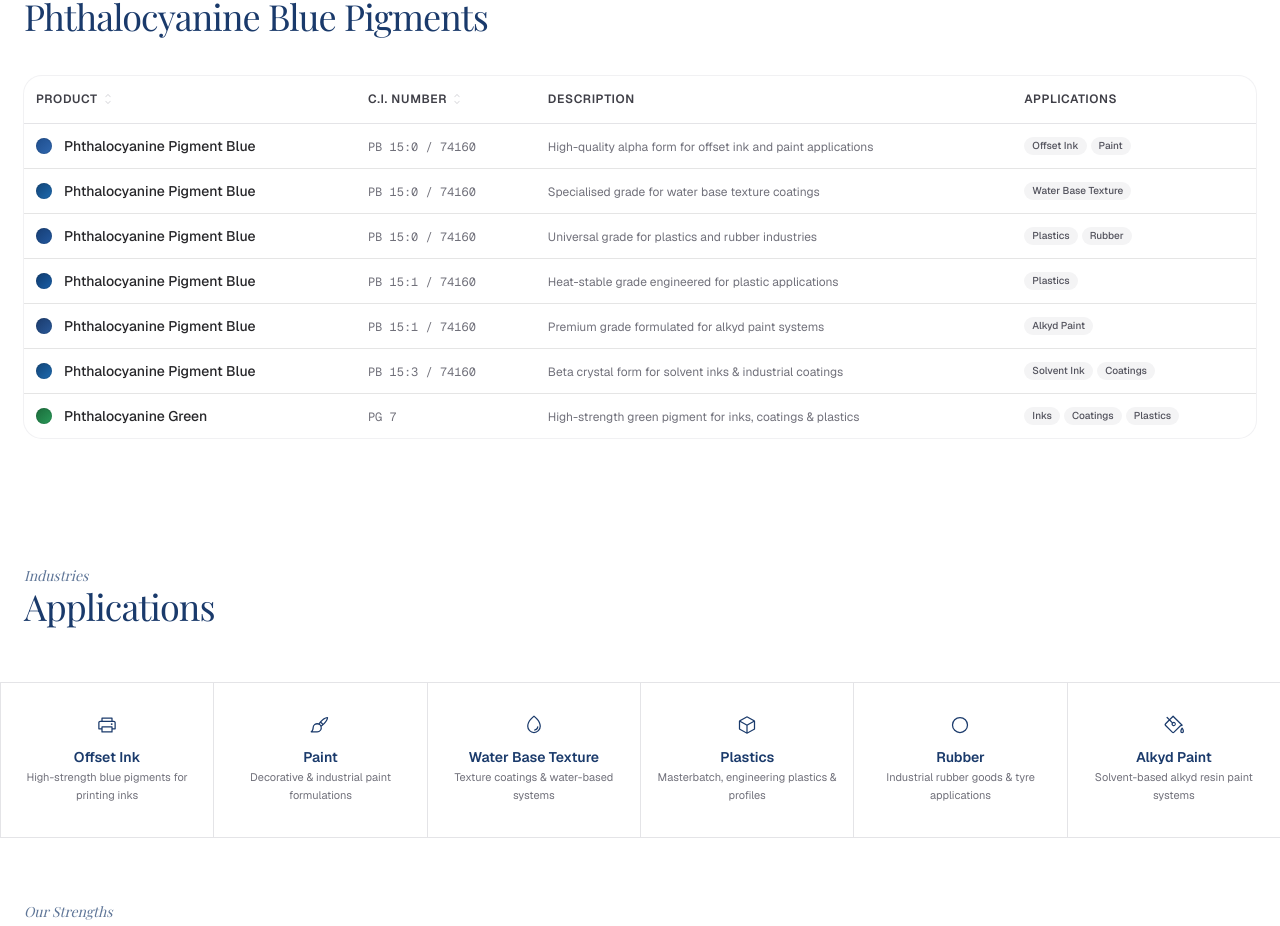
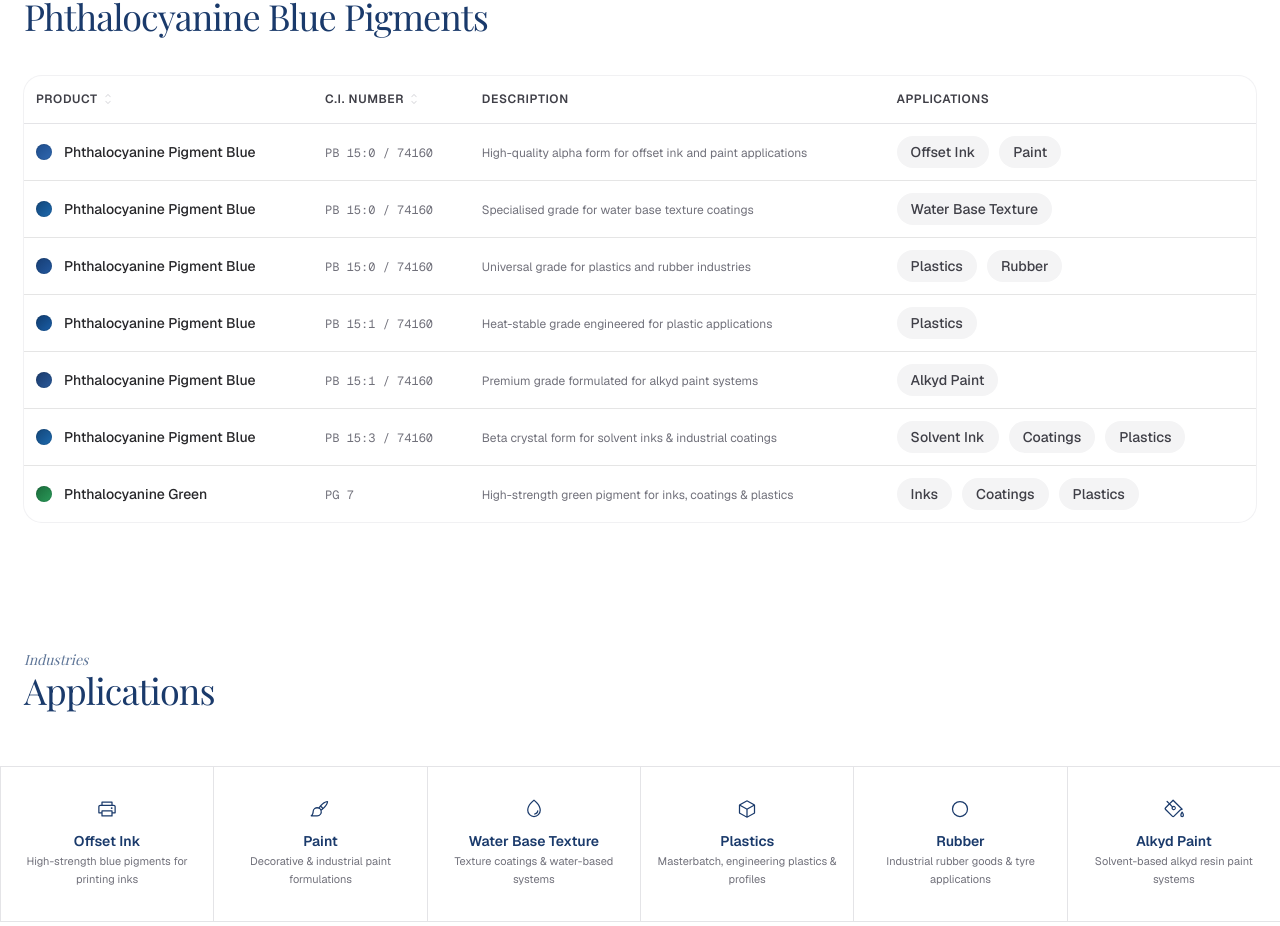
Before and after one commit to pragneshbarik/shivapigments, a Next.js app: page / in a window 1280 px wide. Shown: the part 1345-2271 px from the top of the page. Built offline with nearby package versions, Linux system fonts and the light colour scheme.

Commit message:
Fix product table application chips

```diff
--- a/src/app/page.tsx
+++ b/src/app/page.tsx
@@ -68,7 +68,7 @@ const products = [
     grade: "PB 15:3 / 74160",
     description: "Beta crystal form for solvent inks & industrial coatings",
     swatch: "from-[#124578] to-[#1e6bb0]",
-    applications: ["Solvent Ink", "Coatings"],
+    applications: ["Solvent Ink", "Coatings", "Plastics"],
   },
   {
     name: "Phthalocyanine Green",
--- a/src/components/products-table.tsx
+++ b/src/components/products-table.tsx
@@ -60,11 +60,11 @@ const columns = [
     header: "Applications",
     enableSorting: false,
     cell: ({ getValue }) => (
-      <div className="flex flex-wrap gap-1">
+      <div className="flex flex-wrap gap-2.5">
         {getValue().map((app) => (
           <span
             key={app}
-            className="rounded-full bg-zinc-100 px-2 py-0.5 text-[10px] font-medium text-zinc-600"
+            className="rounded-full bg-zinc-100 px-3.5 py-1.5 text-sm font-medium text-zinc-700"
           >
             {app}
           </span>
```
